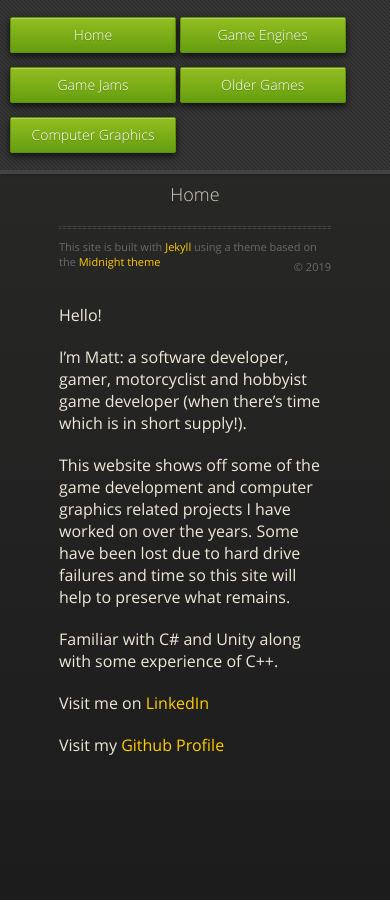
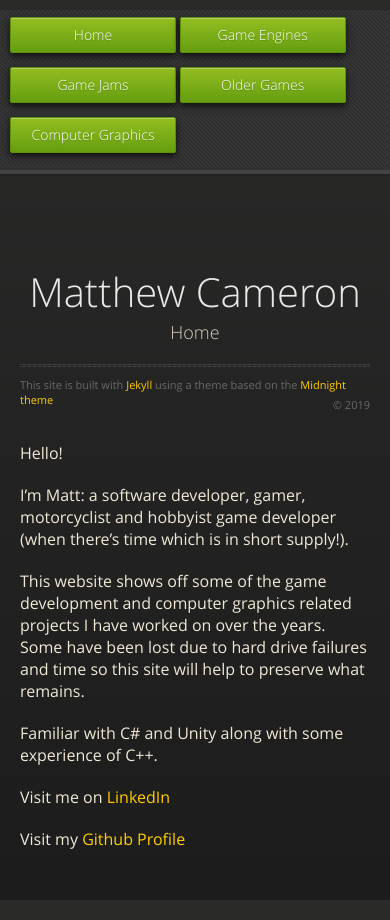
Before and after one commit to hellblade/hellblade.github.io, a Jekyll site: the page built from index.md, in a window 390 px wide. Built offline with Jekyll 4.4.1, drawn with Linux system fonts in a browser that asks for light colours.

Commit message:
Slight improvements for mobile

```diff
--- a/assets/css/style.scss
+++ b/assets/css/style.scss
@@ -16,8 +16,6 @@ html {
 
 body {
     margin: 10px 0px 0px 0px;
-    padding-left: 10%;
-    padding-right: 10%;
     font-size: 100%;
     font-family: $font-stack;
     height: 100%;
@@ -216,7 +214,6 @@ h1, h2, h3, h4, h5, h6 {
     left:0;
     top: 0px;
     width: 100%;
-    position: fixed;
     background: url(../images/nav-bg.gif) #353535;
     border-bottom: 4px solid #434343;
     box-shadow: 0px 1px 3px rgba(0,0,0,.25);
@@ -285,6 +282,18 @@ h1, h2, h3, h4, h5, h6 {
     }
   }
 
+  // Non-mobile screen display
+  @media only screen and (min-width: 768px) {
+    #site-header {
+      position: fixed;
+    }
+
+    body {
+      padding-left: 10%;
+      padding-right: 10%;
+    }
+  }
+
   .wrapper {
     max-width:900px;
     margin:0 auto;
```
